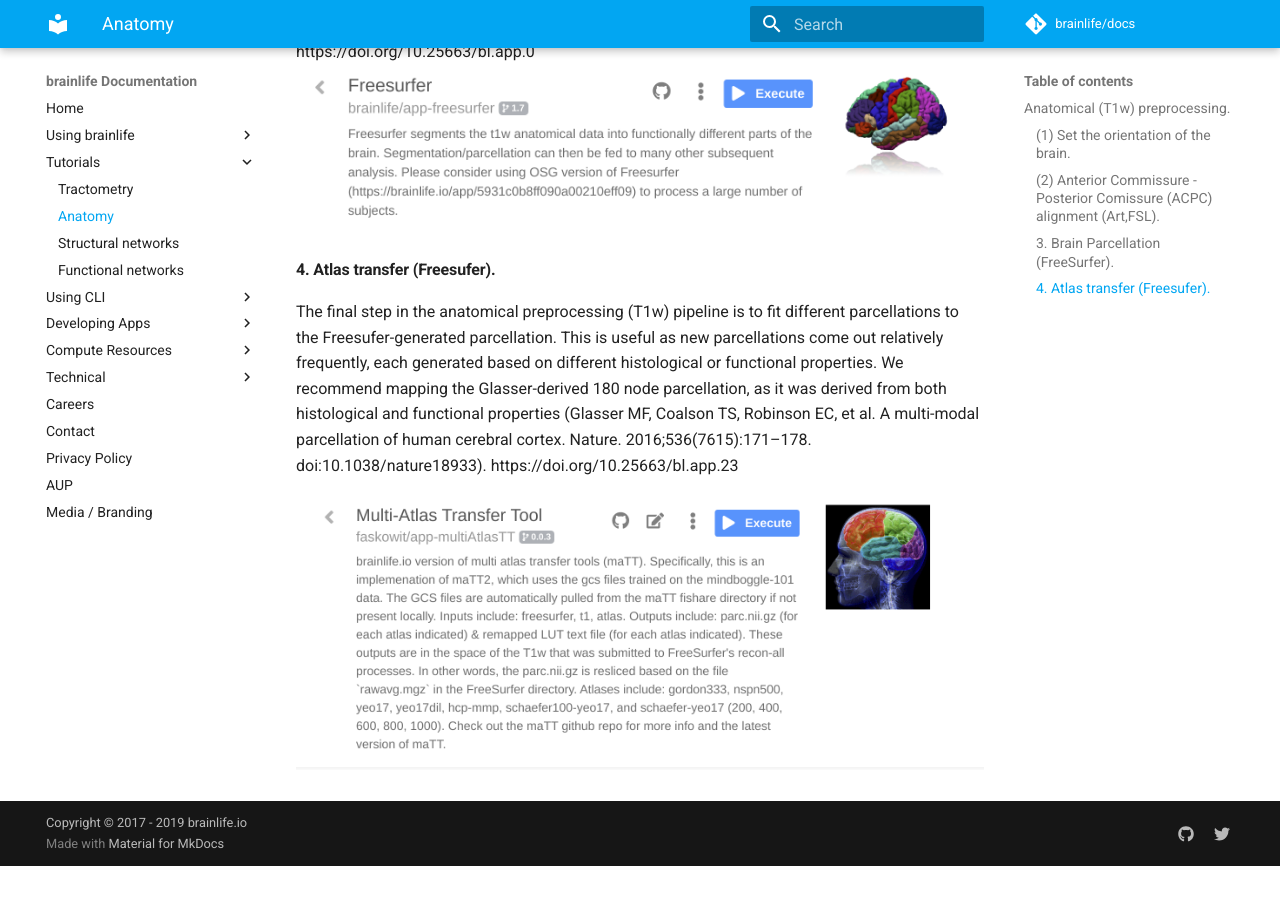
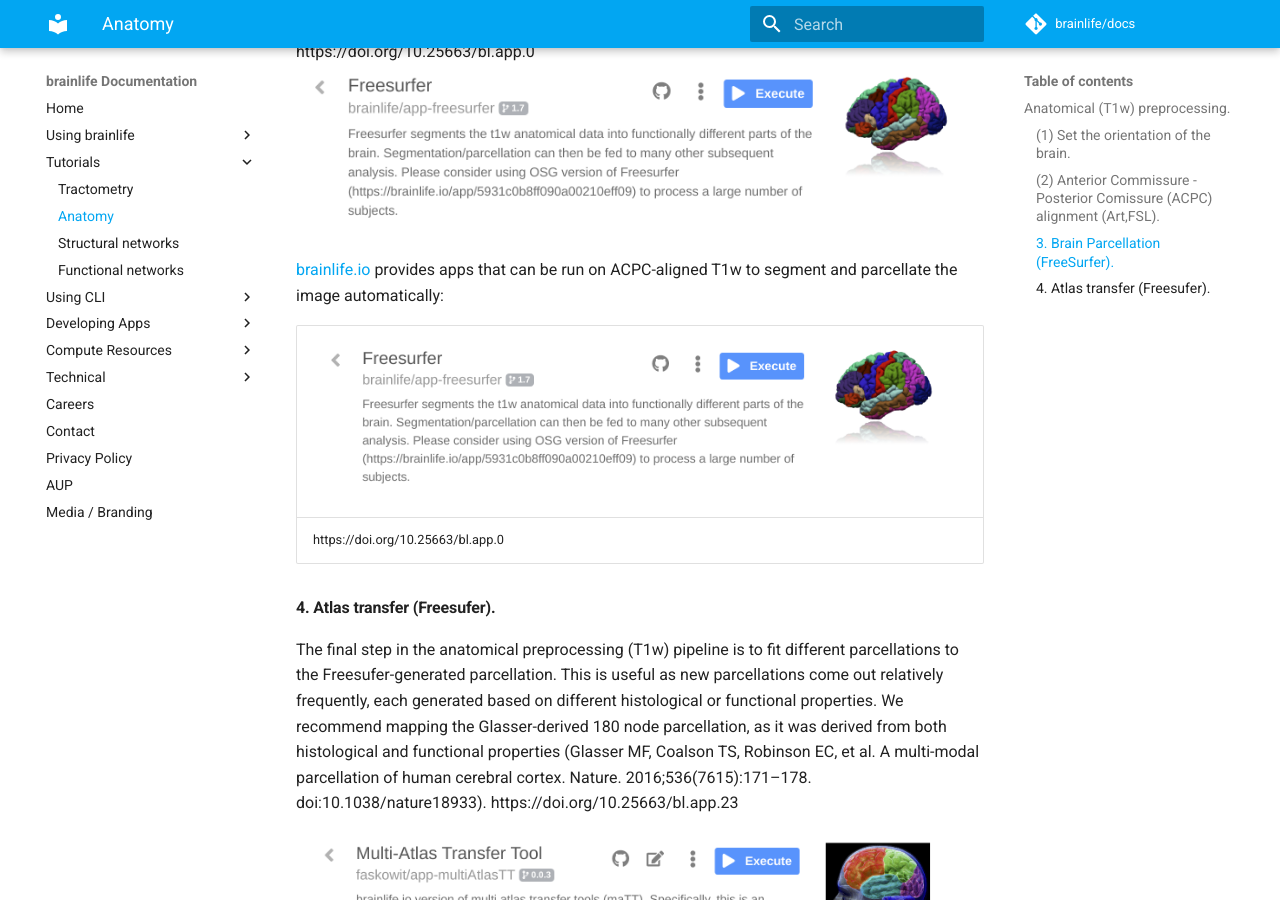
Before and after one commit to brainlife/docs, an MkDocs documentation site: the page built from docs/tutorial/t1w-preprocessing.md, in a window 1280 px wide and 900 px high, scrolled down 2842 px. Built offline with MkDocs 1.6.1 and Material for MkDocs 9.7.7, drawn with Linux system fonts in a browser that asks for light colours; comment, search, counter and statistics services are not loaded; before the commit the page ends 3708 px from its top, so only the background shows below that.

Commit message:
Update t1w-preprocessing.md

```diff
--- a/docs/tutorial/t1w-preprocessing.md
+++ b/docs/tutorial/t1w-preprocessing.md
@@ -43,6 +43,12 @@
 https://doi.org/10.25663/bl.app.0
 ![freesurfer](/docs/img/app.freesurfer.bl.header.png)
 
+[brainlife.io](https://brainlife.io) provides apps that can be run on ACPC-aligned T1w to segment and parcellate the image automatically:
+
+| ![freesurfer](/docs/img/app.freesurfer.bl.header.png)|
+|------------------------------------|
+| https://doi.org/10.25663/bl.app.0 |
+
 #### 4. Atlas transfer (Freesufer).
 
 The final step in the anatomical preprocessing (T1w) pipeline is to fit different parcellations to the Freesufer-generated parcellation. This is useful as new parcellations come out relatively frequently, each generated based on different histological or functional properties. We recommend mapping the Glasser-derived 180 node parcellation, as it was derived from both histological and functional properties (Glasser MF, Coalson TS, Robinson EC, et al. A multi-modal parcellation of human cerebral cortex. Nature. 2016;536(7615):171–178. doi:10.1038/nature18933).
```
